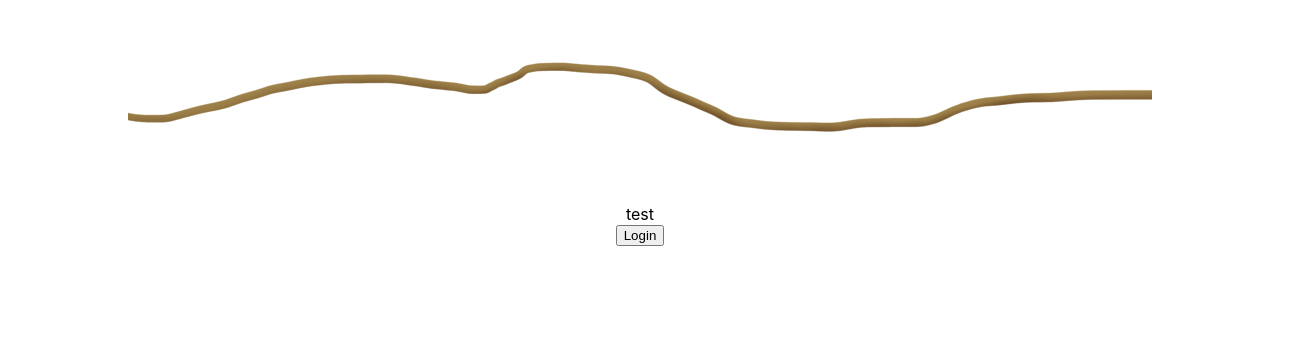
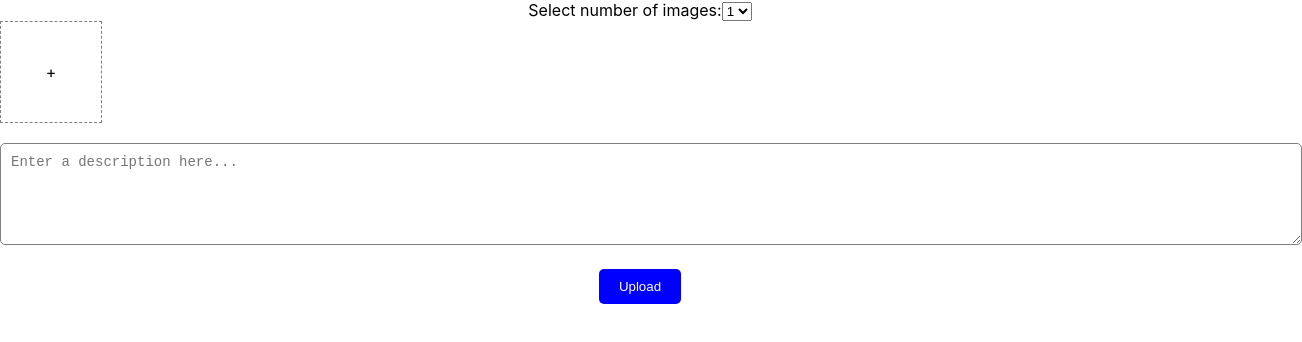
Before and after one commit to doanneda/scrap, a React (Create React App) app in the folder scrap-app/: page / in a window 1280 px wide. Shown: the top 342 px of the page, 1302 px wide, since content can reach past the window. Built offline with nearby package versions, Linux system fonts and the light colour scheme.

Commit message:
added CreatePage component that includes adding images and text

```diff
--- a/scrap-app/src/App.js
+++ b/scrap-app/src/App.js
@@ -1,6 +1,7 @@
 import logo from './logo.svg';
 import './App.css';
 import Login from './Login.js';
+import CreatePage from './CreatePage.js';
 
 import Feed from './Feed.js';
 import { BrowserRouter, Route, Routes } from "react-router-dom";
@@ -11,7 +12,7 @@ export default function App() {
     <div className="App">
       <BrowserRouter>
         <Routes>
-            <Route path="/" element={<Feed />} />
+            <Route path="/" element={<CreatePage />} />
             <Route path="/login" element={<Login />} />
           </Routes>
       </BrowserRouter>
--- /dev/null
+++ b/scrap-app/src/CreatePage.js
@@ -0,0 +1,185 @@
+import { Link } from 'react-router-dom';
+import React, { useState } from 'react';
+
+export default function CreatePage() {
+  const [numImages, setNumImages] = useState(1); // Number of image slots (1 to 4)
+  const [images, setImages] = useState([]); // Store the uploaded images
+  const [description, setDescription] = useState(''); // Store the description
+  const [error, setError] = useState(''); // Error message for validation feedback
+
+  const handleNumImagesChange = (event) => {
+    const newNumImages = parseInt(event.target.value, 10);
+    setNumImages(newNumImages);
+    setImages(Array(newNumImages).fill(null)); // Reset images array to match the new count
+    setError(''); // Clear error when images changed
+  };
+
+  const handleFileChange = (index, event) => {
+    const updatedImages = [...images];
+    updatedImages[index] = event.target.files[0];
+    setImages(updatedImages);
+    setError('');
+  };
+
+  // Removing images
+  const handleRemove = (index) => {
+    const updatedImages = [...images];
+    updatedImages[index] = null;
+    setImages(updatedImages);
+  };
+
+  const handleUpload = () => {
+    // Check if all required images are uploaded
+    if (images.filter((image) => image !== null).length !== numImages) {
+      setError(`Please upload all ${numImages} images before proceeding.`);
+      return;
+    }
+
+    // If all images are uploaded, proceed with upload logic
+    console.log('Selected Images:', images);
+    console.log('Description:', description);
+
+    // Reset state
+    setError('');
+    setImages(Array(numImages).fill(null));
+    setDescription('');
+    alert('Upload successful!');
+  };
+
+  return (
+    <div>
+      {/* Dropdown for Number of Images */}
+      <div>
+        <label>
+          Select number of images:
+          <select
+            value={numImages}
+            onChange={handleNumImagesChange}
+          >
+            {[1, 2, 3, 4].map((num) => (
+              <option key={num} value={num}>
+                {num}
+              </option>
+            ))}
+          </select>
+        </label>
+      </div>
+
+      {/* Dynamic Grid */}
+      <div
+        style={{
+          display: 'grid',
+          gridTemplateColumns: `repeat(${Math.min(2, numImages)}, 1fr)`,
+          gap: '10px',
+        }}
+      >
+        {Array.from({ length: numImages }).map((_, index) => (
+          <div key={index} style={{ position: 'relative', textAlign: 'center' }}>
+            {images[index] ? (
+              <>
+                <img
+                  src={URL.createObjectURL(images[index])}
+                  alt="Preview"
+                  style={{
+                    width: '100px',
+                    height: '100px',
+                    objectFit: 'cover',
+                  }}
+                />
+                <button
+                  onClick={() => handleRemove(index)}
+                  style={{
+                    position: 'absolute',
+                    top: 0,
+                    right: 0,
+                    backgroundColor: 'red',
+                    color: 'white',
+                    border: 'none',
+                    borderRadius: '50%',
+                    width: '20px',
+                    height: '20px',
+                    cursor: 'pointer',
+                  }}
+                >
+                  &times;
+                </button>
+              </>
+            ) : (
+              <label>
+                <div
+                  style={{
+                    width: '100px',
+                    height: '100px',
+                    border: '1px dashed gray',
+                    display: 'flex',
+                    alignItems: 'center',
+                    justifyContent: 'center',
+                    cursor: 'pointer',
+                  }}
+                >
+                  +
+                </div>
+                <input
+                  type="file"
+                  style={{ display: 'none' }}
+                  onChange={(e) => handleFileChange(index, e)}
+                />
+              </label>
+            )}
+          </div>
+        ))}
+      </div>
+
+      {/* Text Input Section */}
+      <div style={{ marginTop: '20px' }}>
+        <textarea
+          value={description}
+          onChange={(e) => setDescription(e.target.value)}
+          placeholder="Enter a description here..."
+          style={{
+            width: '100%',
+            height: '80px',
+            padding: '10px',
+            fontSize: '14px',
+            border: '1px solid gray',
+            borderRadius: '5px',
+          }}
+        ></textarea>
+      </div>
+
+      {/* Error Message */}
+      {error && (
+        <div
+          style={{
+            marginTop: '10px',
+            color: 'red',
+            fontSize: '14px',
+          }}
+        >
+          {error}
+        </div>
+      )}
+
+      {/* Upload Button */}
+      <button
+        onClick={handleUpload}
+        style={{
+          marginTop: '20px',
+          padding: '10px 20px',
+          backgroundColor: 'blue',
+          color: 'white',
+          border: 'none',
+          borderRadius: '5px',
+          cursor: 'pointer',
+        }}
+      >
+        Upload
+      </button>
+    </div>
+
+
+    // <Link to="login">
+    //     <button>Login</button>
+    // </Link>
+  );
+}
```
